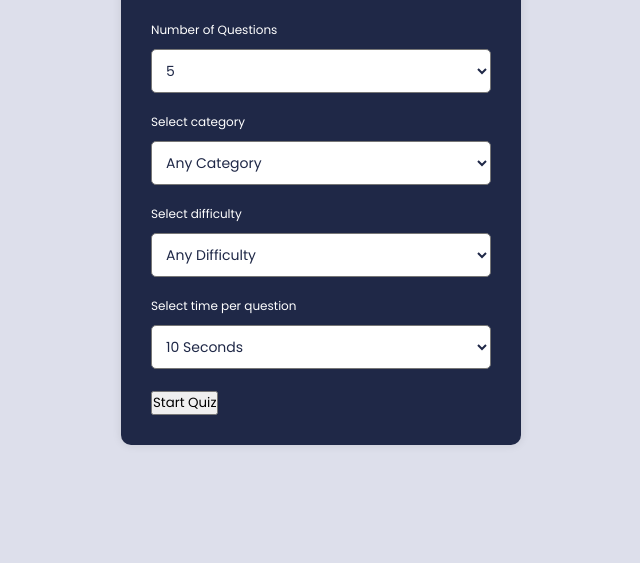
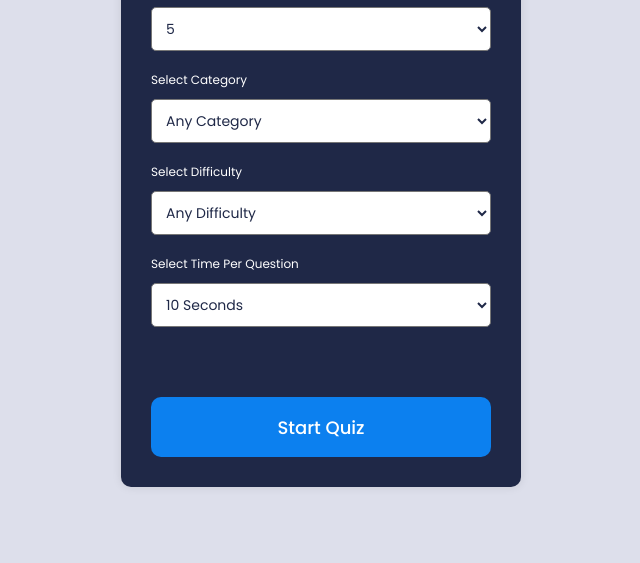
Before and after one commit to adeenazara2002/Quiz-App-JavaScript, a plain HTML site: page index.html in a window 1280 px wide. Shown: the part 237-800 px from the top of the page, without its empty margins (319-959 px from the left). Drawn offline with Linux system fonts and the light colour scheme.

Commit message:
index.html

```diff
--- a/style.css
+++ b/style.css
@@ -35,6 +35,8 @@ label{
     font-size: 12px;
     margin-bottom: 10px;
     color: #fff;
+    text-transform: capitalize;
+
 }
 select{
     width: 100%;
@@ -46,3 +48,30 @@ select{
     color: #1f2847;
     font-size: 14px;
 }
+
+.btn{
+    width: 100%;
+    height: 60px;
+    background-color: #0c80ef;
+    border: none;
+    border-radius: 10px;
+    color: #fff;
+    margin-top: 50px;
+    font-size: 18px;
+    font-weight: 500;
+    cursor: pointer;
+    transition: all 0.3s linear;
+}
+
+.btn:hover{
+    background-color: #0a6bc5;
+}
+
+.btn:disabled{
+    cursor: not-allowed;
+    background-color: #576081;
+}
+
+.hide{
+    display: none;
+}
```
